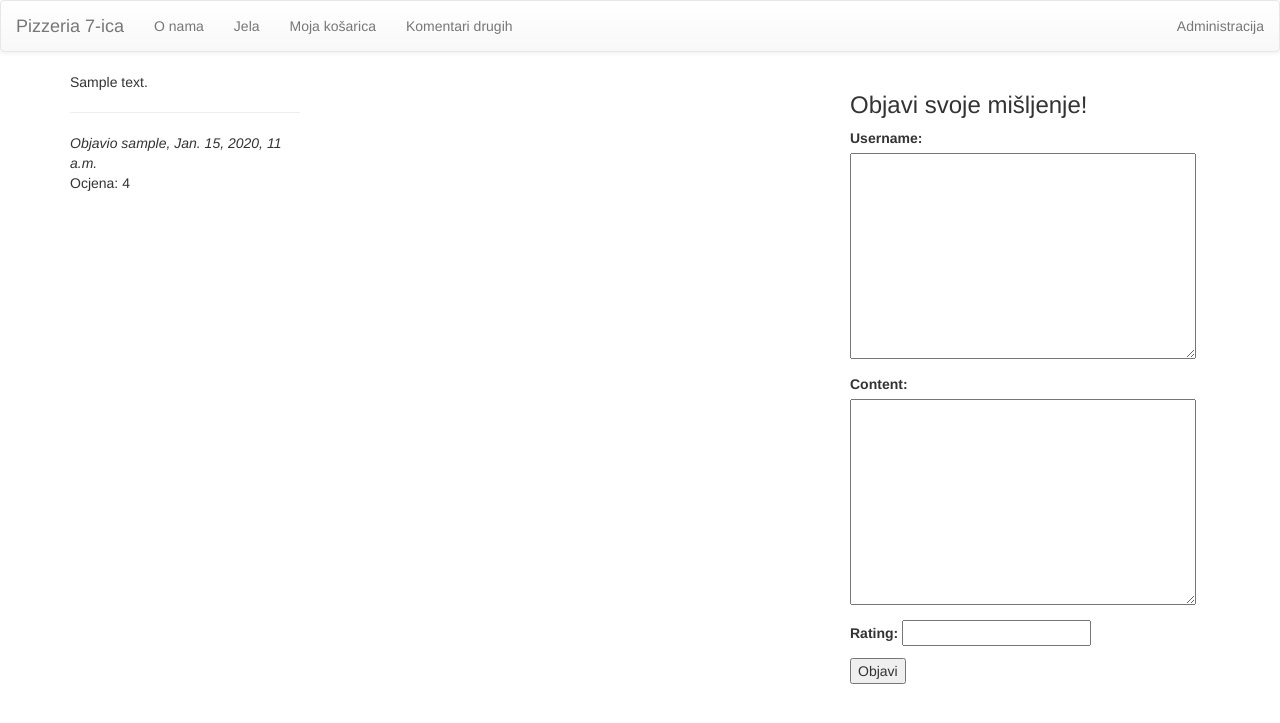
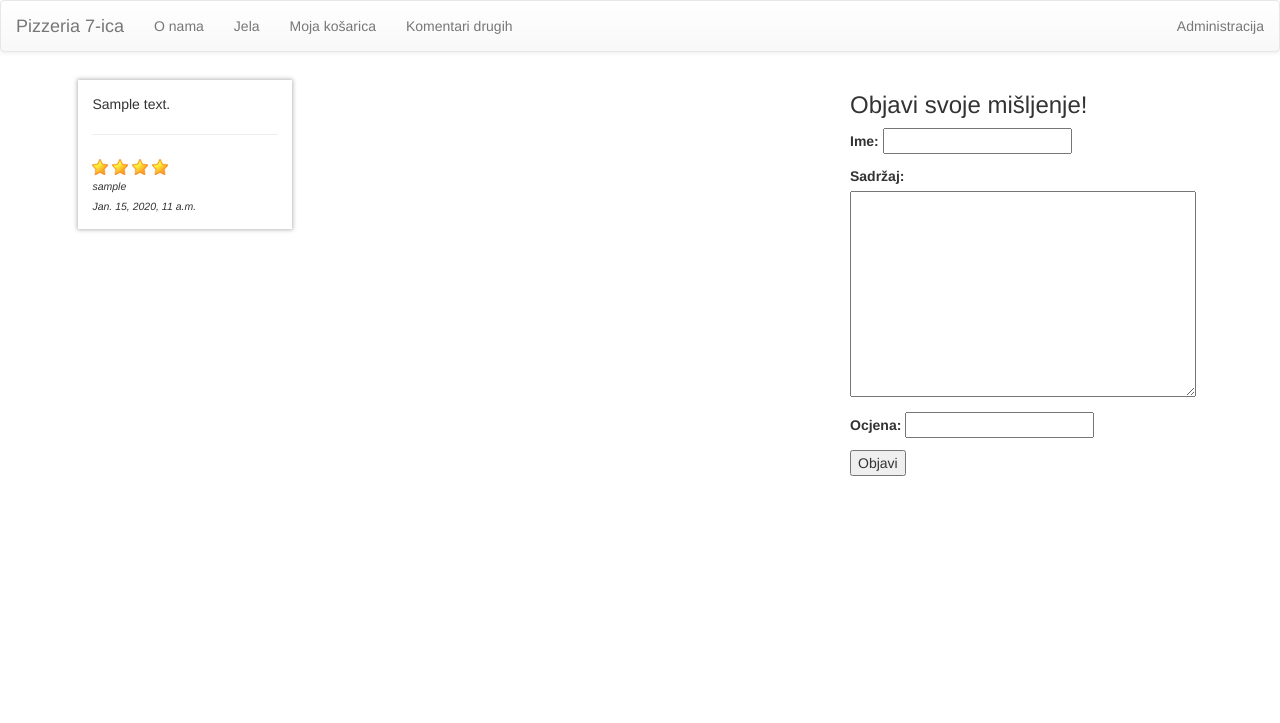
Before and after one commit to mrPjer/fer-opp, a Django app: page /webshop/komentari/ in a window 1280 px wide. Shown: the top 723 px of the page. Run offline with Django 3.2, Linux system fonts and the light colour scheme; tables that the repository leaves empty hold one stand-in row (values such as "Sample post"); some libraries are stand-ins or nearby versions.

Commit message:
Finish comment functionality
git-svn-id: svn://adalgrim.zemris.fer.hr/SilkRoad@12 4a17ba9f-6148-4f47-af36-9530067072c1

```diff
--- a/web/webshop/forms.py
+++ b/web/webshop/forms.py
@@ -1,7 +1,17 @@
-from django.forms import ModelForm, CharField
+# -*- coding: utf-8 -*-
+
+from django.forms import ModelForm, TextInput
 from webshop.models import *
 
 class CommentForm(ModelForm):
 	class Meta:
 		model = Comment
 		fields = ['username', 'content', 'rating']
+		labels = {
+			'username': u'Ime',
+			'content': u'Sadržaj',
+			'rating': u'Ocjena'
+		}
+		widgets = {
+			'username': TextInput()
+		}
--- a/web/webshop/models.py
+++ b/web/webshop/models.py
@@ -4,6 +4,10 @@ from django.db import models
 from django.core.validators import MaxValueValidator, MinValueValidator
 
 class ShopInfo(models.Model):
+        class Meta:
+            verbose_name = u'informacija o dućanu'
+            verbose_name_plural = 'informacije o dućanu'
+
 	key = models.TextField(unique = True)
 	description = models.TextField()
 	value = models.TextField()
--- /dev/null
+++ b/web/webshop/static/style.css
@@ -0,0 +1,24 @@
+.comment {
+	box-shadow: 0px 0px 4px 1px #bbb;
+	padding: 1em;
+	margin: 0.6em;
+}
+
+.comment > em {
+	font-size: 0.75em;
+}
+
+#index_stars {
+	padding: 8px;
+	padding-bottom: 24px;
+}
+
+img.star {
+	width: 32px;
+	height: 32px;
+}
+
+.comment > img.star {
+	width: 16px;
+	height: 16px;
+}
--- a/web/webshop/templates/base.html
+++ b/web/webshop/templates/base.html
@@ -1,8 +1,10 @@
 <!DOCTYPE html>
+{% load static %}
 <html>
 <head>
 	<link rel="stylesheet" href="//netdna.bootstrapcdn.com/bootstrap/3.0.3/css/bootstrap.min.css">
 	<link rel="stylesheet" href="//netdna.bootstrapcdn.com/bootstrap/3.0.3/css/bootstrap-theme.min.css">
+	<link rel="stylesheet" href="{% static "style.css" %}" />
 	<script src="//ajax.googleapis.com/ajax/libs/jquery/2.0.3/jquery.min.js"></script>
 	<script src="//netdna.bootstrapcdn.com/bootstrap/3.0.3/js/bootstrap.min.js"></script>
 </head>
--- a/web/webshop/templates/comment/detail.html
+++ b/web/webshop/templates/comment/detail.html
@@ -1,6 +1,14 @@
+{% load range %}
+{% load static %}
+
 <div class="comment">
 	<p>{{ c.content }}</p>
 	<hr />
-	<em>Objavio {{ c.username }}, {{ c.pub_date}}</em>
-	<p>Ocjena: {{ c.rating }}</p>
+	{% if c.rating %}
+	{% for i in c.rating|get_range %}
+		<img class="star" src="{% static "img/star.png" %}" />
+	{% endfor %}
+	{% endif %}
+	<br />
+	<em>{{ c.username }}<br />{{ c.pub_date}}</em>
 </div>
--- /dev/null
+++ b/web/webshop/templatetags/range.py
@@ -0,0 +1,24 @@
+from django.template import Library
+
+register = Library()
+
+@register.filter
+def get_range( value ):
+  """
+    Filter - returns a list containing range made from given value
+    Usage (in template):
+
+    <ul>{% for i in 3|get_range %}
+      <li>{{ i }}. Do something</li>
+    {% endfor %}</ul>
+
+    Results with the HTML:
+    <ul>
+      <li>0. Do something</li>
+      <li>1. Do something</li>
+      <li>2. Do something</li>
+    </ul>
+
+    Instead of 3 one may use the variable set in the views
+  """
+  return range( value )
--- a/web/webshop/views.py
+++ b/web/webshop/views.py
@@ -1,6 +1,6 @@
 from django.shortcuts import render
 from django.db.models import Avg
-from django.http import HttpResponse
+from django.http import HttpResponse, HttpResponseRedirect
 from .models import *
 from .forms import CommentForm
 
@@ -8,6 +8,7 @@ def index(request):
 	context = dict(map(lambda i: [i.key, i.value], ShopInfo.objects.all()))
 	context['payment_types'] = PaymentType.objects.all()
 	context['avg_score'] = Comment.objects.all().aggregate(Avg('rating'))['rating__avg']
+	context['num_stars'] = int(round(context['avg_score']))
 	context['discounted_meals'] = Meal.objects.filter(on_sale = True)
 	print(context)
 	return render(request,'index.html', context)
@@ -16,7 +17,14 @@ def chunks(l, n):
 	return [l[i:i+n] for i in range(0, len(l), n)]
 
 def comments(request):
+	if request.method == 'POST':
+		form = CommentForm(request.POST)
+		if form.is_valid():
+			form.save()
+			return HttpResponseRedirect(request.path)
+	else:
+		form = CommentForm()
 	return render(request, 'comment/index.html', {
-		'comments': chunks(Comment.objects.all()[:20], 3),
-		'form': CommentForm()
+		'comments': chunks(Comment.objects.all().order_by('-pub_date')[:20], 3),
+		'form': form
 	})
```
Also changed, not shown: web/webshop/templates/index.html (+8 -1 lines), web/webshop/static/img/star.png (added), web/webshop/templatetags/__init__.py (added).
